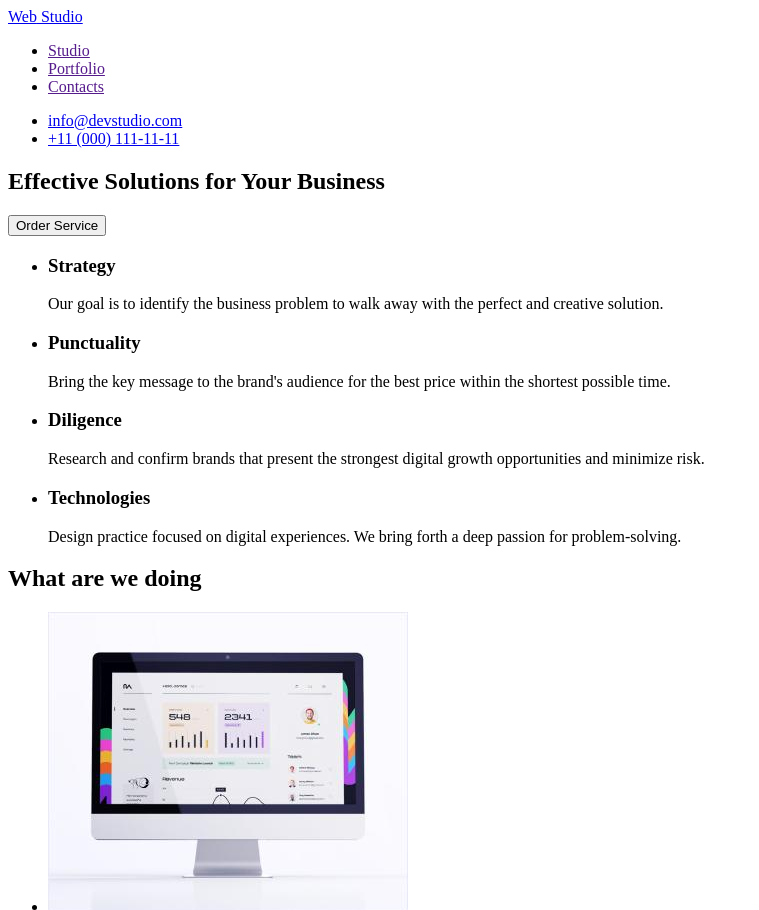
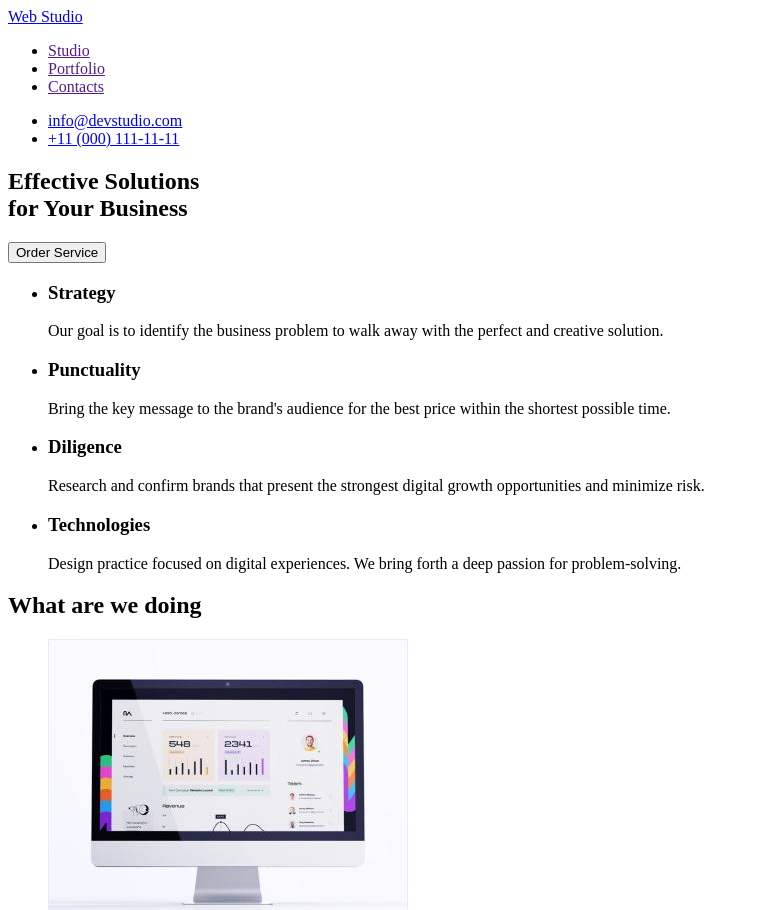
Before and after one commit to hasin01/goit-markup-hw-01, a plain HTML site: page index.html in a window 1280 px wide. Shown: the top 910 px of the page, without its empty margins (0-759 px from the left). Drawn offline with Linux system fonts and the light colour scheme.

Commit message:
Update index.html

```diff
--- a/index.html
+++ b/index.html
@@ -23,7 +23,7 @@
     </header>
     <main>
       <section>
-        <h1>Effective Solutions for Your Business</h1>
+        <h1>Effective Solutions <br> for Your Business</h1>
         <button type="button">Order Service</button>
       </section>
       <section>
```
